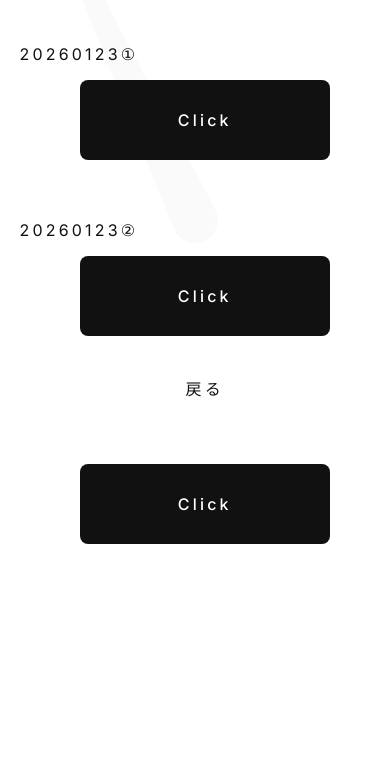
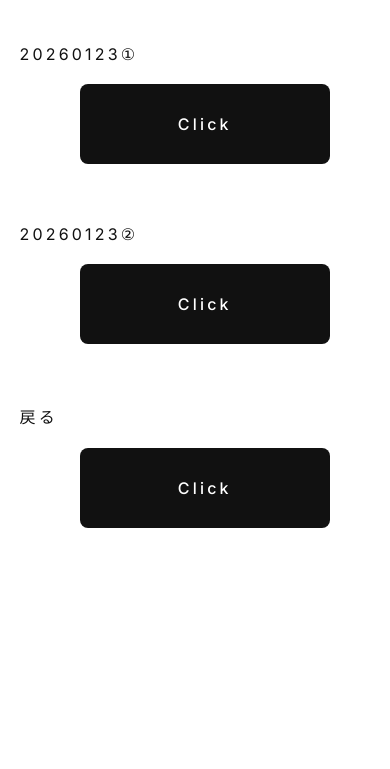
Before and after one commit to kinotamag/my-site, a plain HTML site: page works/html-project.html in a window 390 px wide. Shown: the part 202-971 px from the top of the page. Drawn offline with Linux system fonts and the light colour scheme.

Commit message:
Update html-project.html

```diff
--- a/works/html-project.html
+++ b/works/html-project.html
@@ -22,34 +22,42 @@
 }
 
 .content {
-  position:relative; z-index:1; min-height:100vh;
-  display:flex; flex-direction:column; justify-content:flex-start;
-  padding-left:10vw; padding-top:9vh; color:#111;
+  position:relative;
+  z-index:1;
+  min-height:100vh;
+  display:flex;
+  flex-direction:column;
+  justify-content:flex-start;
+  padding-left:10vw;
+  padding-top:9vh;
+  color:#111;
 }
 
-h1 { font-size:2.4rem; font-weight:500; letter-spacing:0.12em; margin:0; text-align:left; }
+h1 {
+  font-size:2.4rem;
+  font-weight:500;
+  letter-spacing:0.12em;
+  margin:0;
+}
 
-.section { margin-top:60px; font-size:0.75rem; letter-spacing:0.2em; text-align:left; }
-
-.section-title {
-  margin-bottom:8px;
+.section {
+  margin-top:60px;
   font-size:0.75rem;
   letter-spacing:0.2em;
-  text-align:left;
 }
 
 .button-container {
-  display:flex; flex-direction:column;
+  display:flex;
+  flex-direction:column;
   gap:16px;
-  align-items:flex-start;
-  margin-top:8px;
+  align-items:flex-start;   /* PCは左揃え */
+  margin-top:20px;
 }
 
 .button-link {
   display:inline-flex;
   justify-content:center;
   align-items:center;
-  padding:0;
   height:60px;
   width:180px;
   background:#111;
@@ -57,7 +65,6 @@
   text-decoration:none;
   font-weight:500;
   border-radius:8px;
-  text-align:center;
   cursor:pointer;
   transition: transform 0.12s ease, box-shadow 0.12s ease, background 0.12s ease;
   font-size:1rem;
@@ -66,10 +73,11 @@
 
 .button-link::after {
   content:"Click";
+  position:absolute;
+  top:50%;
+  left:50%;
+  transform:translate(-50%,-50%);
   color:white;
-  position:absolute;
-  top:50%; left:50%;
-  transform: translate(-50%, -50%);
 }
 
 .button-link:active {
@@ -78,81 +86,63 @@
   background:#222;
 }
 
-/* 20260123②のボタンと戻るボタン間 */
-.section .button-container.two-buttons {
-  margin-top:16px;
-  gap:40px;
+/* 戻る専用余白 */
+.home-button-container {
+  margin-bottom:80px;
 }
 
-/* 戻るボタン下余白 */
-.section .button-container.last { margin-bottom:60px; }
+/* ===== スマホ ===== */
+@media (max-width:768px){
 
-/* スマホ版 */
-@media (max-width:768px){
-  .content{
+  .content {
+    padding-left:5vw;
     padding-top:15vh;
-    padding-left:5vw;
-    display:flex;
-    flex-direction:column;
-    align-items:flex-start; /* テキスト左揃え */
   }
 
-  h1{ font-size:3rem; text-align:left; }
+  h1 { font-size:3rem; }
 
-  .section{
+  .section {
     font-size:1rem;
-    width:100%;
-    text-align:left;  /* テキスト左揃え */
   }
 
-  .section-title{
-    font-size:1rem;
-    text-align:left;  /* 上揃え・左揃え */
-    margin-bottom:16px;
+  .button-container {
+    align-items:center;   /* ボタンだけ中央 */
   }
 
-  .button-container{
-    width:100%;
-    display:flex;
-    flex-direction:column;
-    align-items:center; /* ボタンだけ中央 */
-    gap:16px;
-  }
-
-  .button-link{
-    width:70% !important;
-    max-width:250px !important;
-    height:80px !important;
-    font-size:1rem !important;
+  .button-link {
+    width:70%;
+    max-width:250px;
+    height:80px;
   }
 }
 </style>
 </head>
 <body>
+
 <canvas id="canvas"></canvas>
+
 <div class="content">
 
-  <!-- ページタイトル -->
   <h1>HTML</h1>
 
-  <!-- 20260123① -->
   <div class="section">
-    <div class="section-title">20260123①</div>
+    20260123①
     <div class="button-container">
       <a href="20260123-1.html" class="button-link"></a>
     </div>
   </div>
 
-  <!-- 20260123② -->
   <div class="section">
-    <div class="section-title">20260123②</div>
-    <div class="button-container two-buttons">
+    20260123②
+    <div class="button-container">
       <a href="20260123-2.html" class="button-link"></a>
-      <!-- 戻る -->
-      <div class="section-title">戻る</div>
-      <div class="button-container last">
-        <a href="index.html" class="button-link"></a>
-      </div>
+    </div>
+  </div>
+
+  <div class="section">
+    戻る
+    <div class="button-container home-button-container">
+      <a href="index.html" class="button-link"></a>
     </div>
   </div>
 
@@ -167,7 +157,7 @@
   });
 });
 
-// Canvas 追従筆跡
+// Canvas部分（WORKSと同一）
 const canvas = document.getElementById("canvas");
 const ctx = canvas.getContext("2d");
 let isMobile = /Mobi|Android/i.test(navigator.userAgent);
@@ -188,9 +178,20 @@
 resizeCanvas();
 window.addEventListener("resize", resizeCanvas);
 
-window.addEventListener("mousemove", e => { mouse.x = e.clientX; mouse.y = e.clientY; });
-window.addEventListener("touchstart", e => { mouse.x = e.touches[0].clientX; mouse.y = e.touches[0].clientY; });
-window.addEventListener("touchmove", e => { mouse.x = e.touches[0].clientX; mouse.y = e.touches[0].clientY; });
+window.addEventListener("mousemove", e => {
+  mouse.x = e.clientX;
+  mouse.y = e.clientY;
+});
+
+window.addEventListener("touchstart", e => {
+  mouse.x = e.touches[0].clientX;
+  mouse.y = e.touches[0].clientY;
+});
+
+window.addEventListener("touchmove", e => {
+  mouse.x = e.touches[0].clientX;
+  mouse.y = e.touches[0].clientY;
+});
 
 function draw(){
   pen.x += (mouse.x - pen.x)*ease;
@@ -199,8 +200,10 @@
   const dx = pen.x - lastPen.x;
   const dy = pen.y - lastPen.y;
   const speed = Math.sqrt(dx*dx + dy*dy);
+
   let targetWidth = maxWidth - Math.pow(speed*1.2,0.9);
   if(targetWidth < minWidth) targetWidth = minWidth;
+
   width += (targetWidth - width)*0.25;
 
   points.push({x:pen.x, y:pen.y, w:width});
@@ -212,7 +215,11 @@
   for(let i=0;i<points.length-1;i++){
     const p0 = points[i];
     const p1 = points[i+1];
-    const steps = Math.ceil(Math.sqrt((p1.x-p0.x)**2 + (p1.y-p0.y)**2)/2);
+
+    const steps = Math.ceil(
+      Math.sqrt((p1.x-p0.x)**2 + (p1.y-p0.y)**2)/2
+    );
+
     for(let s=0;s<steps;s++){
       const t = s/steps;
       const x = p0.x + (p1.x-p0.x)*t;
@@ -240,5 +247,6 @@
 }
 draw();
 </script>
+
 </body>
 </html>
```
